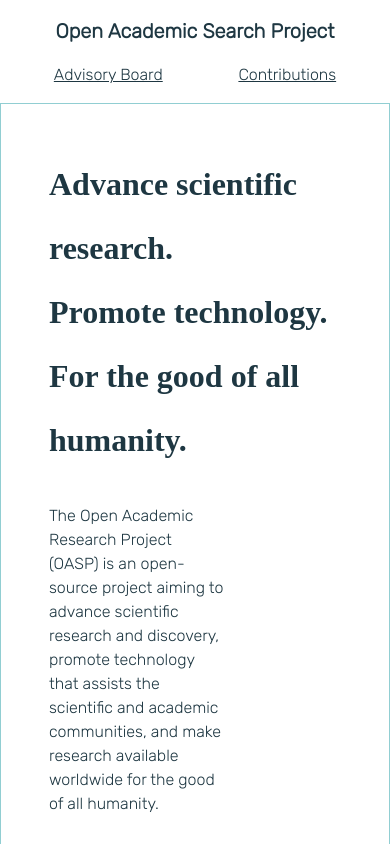
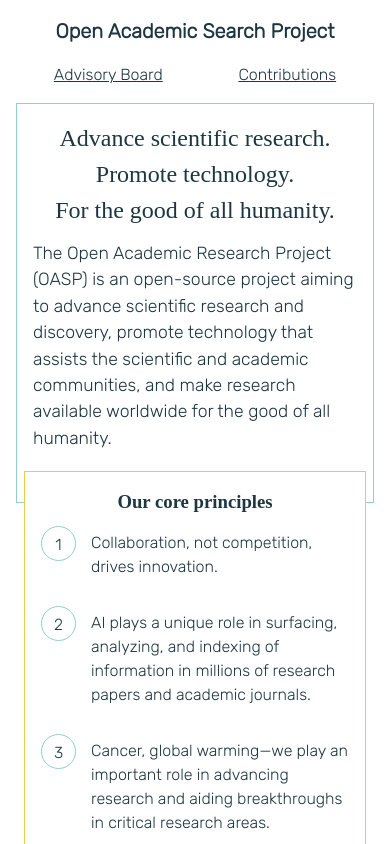
Before and after one commit to allenai/oasp-website, a website: page src/index.html in a window 390 px wide. Shown: the top 844 px of the page. Drawn offline with nearby package versions, Linux system fonts and the light colour scheme; files that its build step writes are made by us from their sources; a web font is replaced by a local one.

Commit message:
mission mobile css

```diff
--- a/src/sass/_colors.scss
+++ b/src/sass/_colors.scss
@@ -1,4 +1,4 @@
-$black: hsl(198, 37.5%, 18.8%);
+$black: hsl(198, 38.3%, 18.4%);
 $white: hsl(0, 0%, 100%);
 $light-gray: hsl(0, 0%, 90%);
 
--- a/src/sass/mission.scss
+++ b/src/sass/mission.scss
@@ -1,14 +1,18 @@
 .mission {
   border: 1px solid $light-blue;
-  padding: 3em;
+  padding: 1em;
+  margin: 0 1em;
 }
 
 .mission__statement {
-  line-height: 2em;
-  margin-bottom: 1em;
+  line-height: 1.5em;
+  text-align: center;
+  font-size: 1.5em;
+  font-weight: 300;
+  margin-bottom: 0.5em;
 }
 
 .mission__desc {
-  width: 60%;
+  font-size: 1.1em;
   margin-bottom: 2em;
 }
--- a/src/sass/principles.scss
+++ b/src/sass/principles.scss
@@ -3,7 +3,7 @@
   background-color: white;
   margin-left: auto;
   margin-right: auto;
-  margin-top: -4em;
+  margin-top: -2em;
   width: calc(100% - 3em);
 
 }
```
